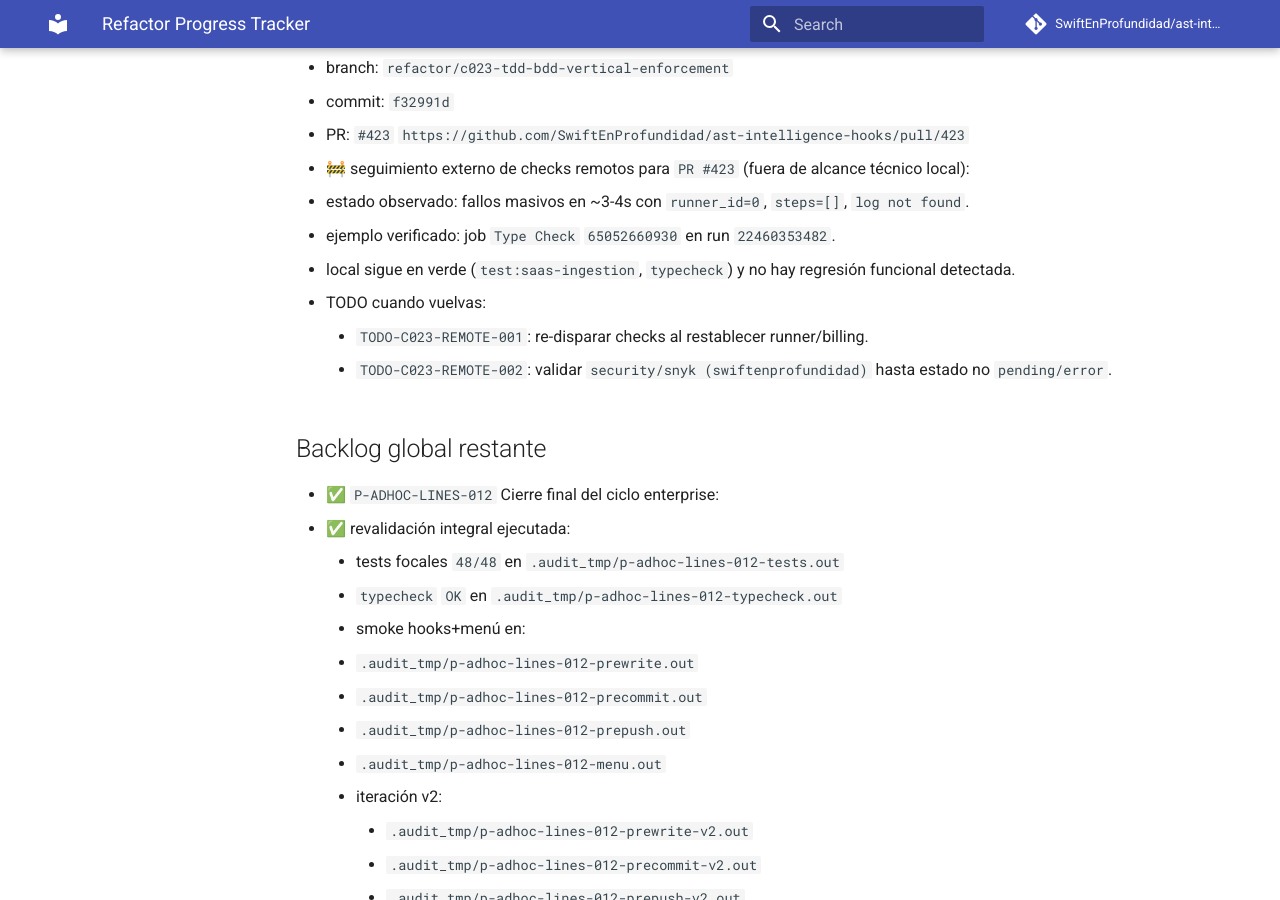
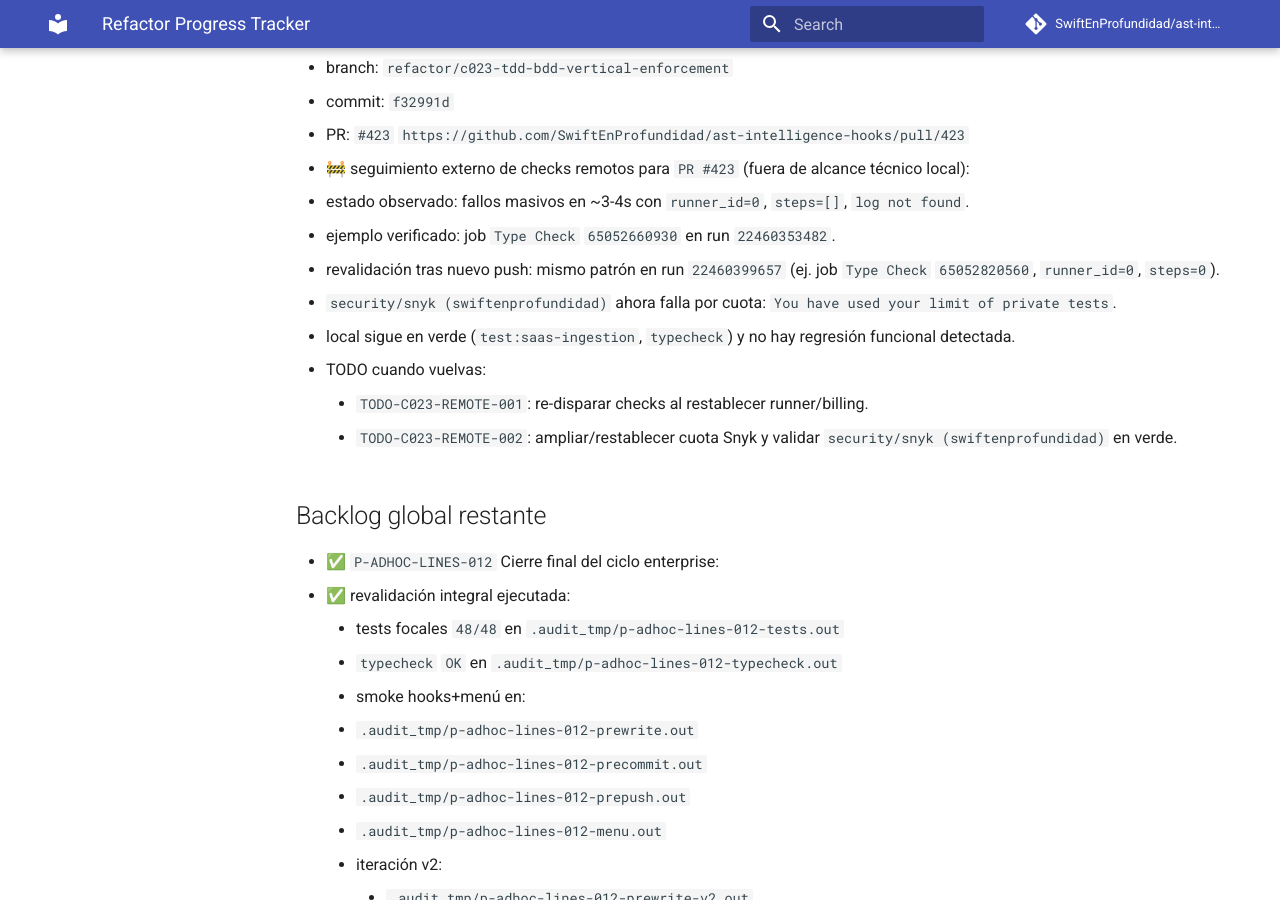
Before and after one commit to SwiftEnProfundidad/ast-intelligence-hooks, an MkDocs documentation site: the page built from docs/REFRACTOR_PROGRESS.md, in a window 1280 px wide and 900 px high, scrolled down 5548 px. Built offline with MkDocs 1.6.1 and Material for MkDocs 9.7.7, drawn with Linux system fonts in a browser that asks for light colours; comment, search, counter and statistics services are not loaded.

Commit message:
docs(progress): add PR #423 rerun evidence and snyk quota blocker

```diff
--- a/docs/REFRACTOR_PROGRESS.md
+++ b/docs/REFRACTOR_PROGRESS.md
@@ -149,10 +149,12 @@ Plan base visible para seguimiento previo y durante la implementacion.
 - 🚧 seguimiento externo de checks remotos para `PR #423` (fuera de alcance técnico local):
   - estado observado: fallos masivos en ~3-4s con `runner_id=0`, `steps=[]`, `log not found`.
   - ejemplo verificado: job `Type Check` `65052660930` en run `22460353482`.
+  - revalidación tras nuevo push: mismo patrón en run `22460399657` (ej. job `Type Check` `65052820560`, `runner_id=0`, `steps=0`).
+  - `security/snyk (swiftenprofundidad)` ahora falla por cuota: `You have used your limit of private tests`.
   - local sigue en verde (`test:saas-ingestion`, `typecheck`) y no hay regresión funcional detectada.
   - TODO cuando vuelvas:
     - `TODO-C023-REMOTE-001`: re-disparar checks al restablecer runner/billing.
-    - `TODO-C023-REMOTE-002`: validar `security/snyk (swiftenprofundidad)` hasta estado no `pending/error`.
+    - `TODO-C023-REMOTE-002`: ampliar/restablecer cuota Snyk y validar `security/snyk (swiftenprofundidad)` en verde.
 
 ## Backlog global restante
 - ✅ `P-ADHOC-LINES-012` Cierre final del ciclo enterprise:
```
